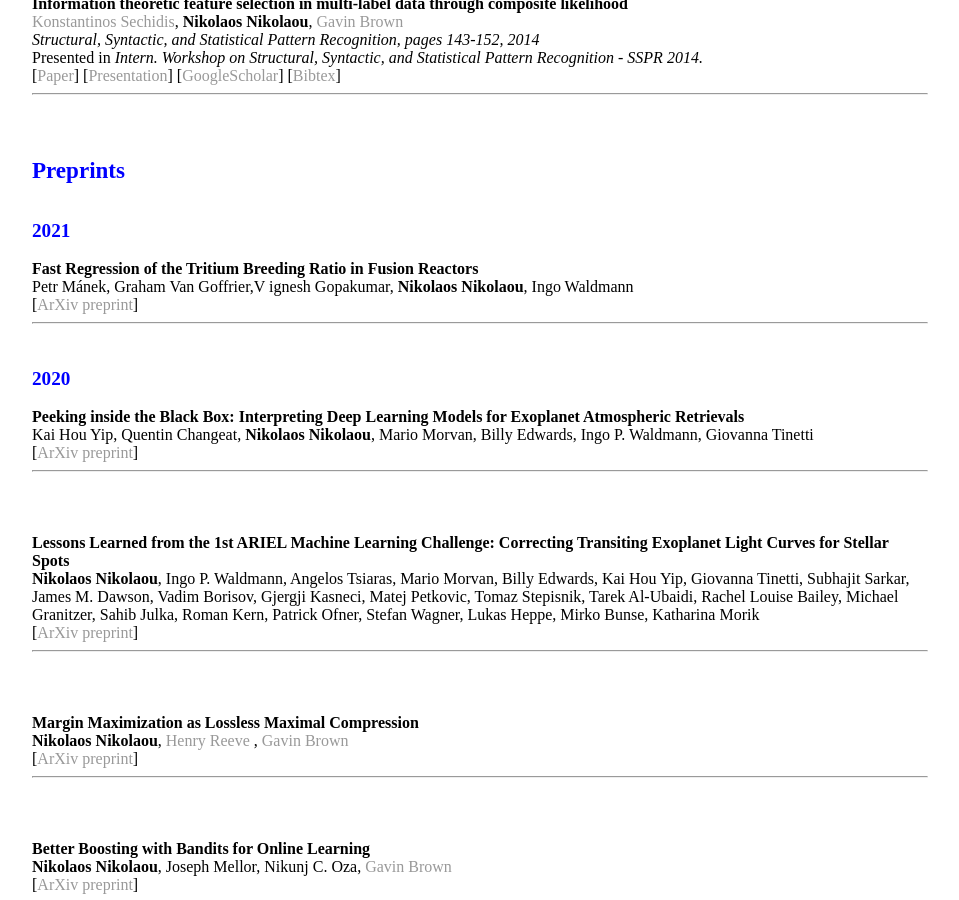
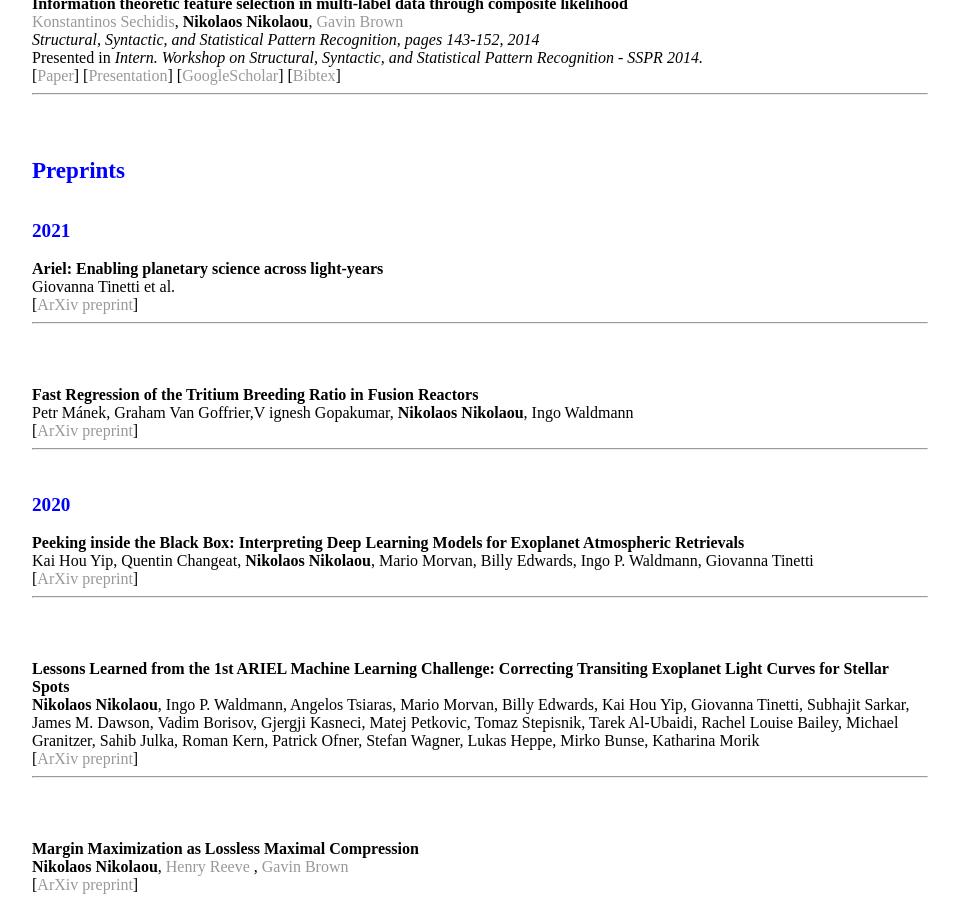
Before and after one commit to nnikolaou/nnikolaou.github.io, a Jekyll site: the page publications.html, which Jekyll copies as it is, in a window 1280 px wide and 900 px high, scrolled down 1879 px. Shown: the whole window, without its empty margins (160-1119 px from the left). Built offline with Jekyll 4.4.1, drawn with Linux system fonts in a browser that asks for light colours.

Commit message:
Update publications.html

```diff
--- a/publications.html
+++ b/publications.html
@@ -146,6 +146,14 @@
 
 <br><big><font color="blue"><b>2021</b></font></big>
 
+<br><br><b>Ariel: Enabling planetary science across light-years </b>
+<br>Giovanna Tinetti et al.
+<br>[<a href="https://arxiv.org/abs/2104.04824#" target="_blank">ArXiv preprint</a>]
+<hr>
+
+<br>
+
+
 <br><br><b>Fast Regression of the Tritium Breeding Ratio in Fusion Reactors</b>
 <br>Petr Mánek, Graham Van Goffrier,V ignesh Gopakumar, <b>Nikolaos Nikolaou</b>, Ingo Waldmann
 <br>[<a href="https://arxiv.org/abs/2104.04026#" target="_blank">ArXiv preprint</a>]
```
